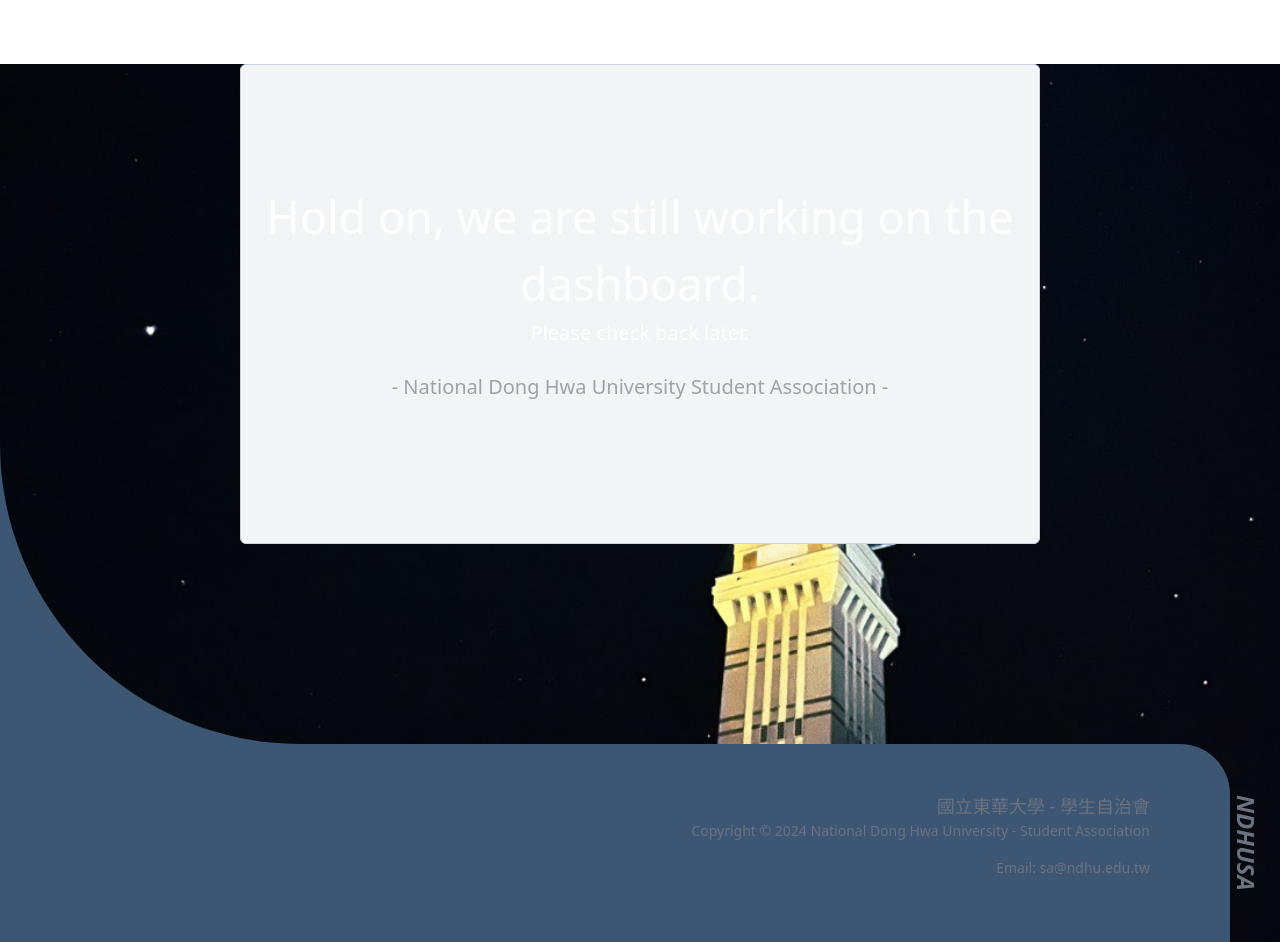
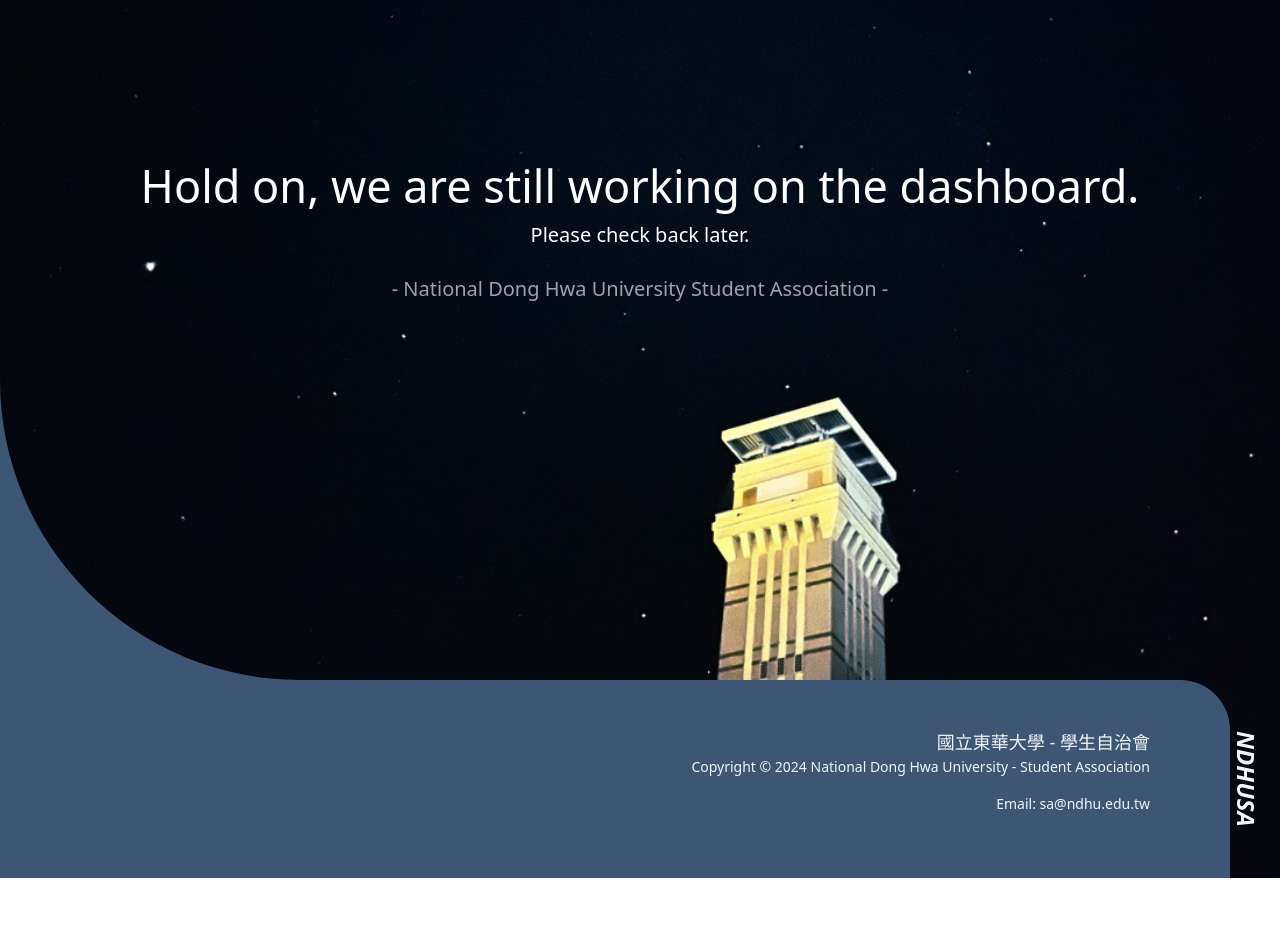
Before and after one commit to yc97463/ndhusa-traffic, a Next.js app: page / in a window 1280 px wide. After the commit the page ends 878 px from the top, so only its background shows below. Built offline with nearby package versions, Linux system fonts and the light colour scheme.

Commit message:
feat: container -> survey-container

```diff
--- a/package.json
+++ b/package.json
@@ -16,8 +16,8 @@
     "autoprefixer": "10.4.14",
     "eslint": "8.46.0",
     "eslint-config-next": "13.4.12",
-    "next": "13.4.12",
-    "postcss": "8.4.27",
+    "next": "^13.5.6",
+    "postcss": "^8.4.32",
     "react": "18.2.0",
     "react-dom": "18.2.0",
     "tailwindcss": "3.3.3",
--- a/styles/globals.css
+++ b/styles/globals.css
@@ -16,8 +16,8 @@
   }
 }
 
-.container {
-  @apply mx-auto md:my-[4rem] my-0 md:rounded-md rounded-none md:border md:border-slate-300 md:dark:border-gray-700 bg-gray-100 dark:bg-gray-800;
+.survay-container {
+  @apply mx-auto md:my-[4rem] my-0 md:rounded-md rounded-none md:border md:border-slate-300 md:dark:border-gray-700 bg-gray-100 dark:bg-gray-800 dark:text-white;
   max-width: 800px;
 }
 
@@ -26,12 +26,12 @@
   @apply block w-full px-3 py-2 border border-gray-300 rounded-md shadow-sm;
 }
 
-h1,
-h2 {
+.survay-container h1,
+.survay-container h2 {
   @apply dark:text-white;
 }
 
-div > p {
+.survay-container div > p {
   @apply text-gray-500 dark:text-gray-300;
 }
 
--- a/tailwind.config.js
+++ b/tailwind.config.js
@@ -5,6 +5,13 @@
     './components/**/*.{js,ts,jsx,tsx,mdx}',
     './app/**/*.{js,ts,jsx,tsx,mdx}',
   ],
+  container: {
+    padding: "1rem",
+    center: true,
+    screens: {
+      xl: "1024px",
+    },
+  },
   theme: {
     extend: {
       backgroundImage: {
```
Also changed, not shown: 1 other file (tests, documents, lock files or other folders).
